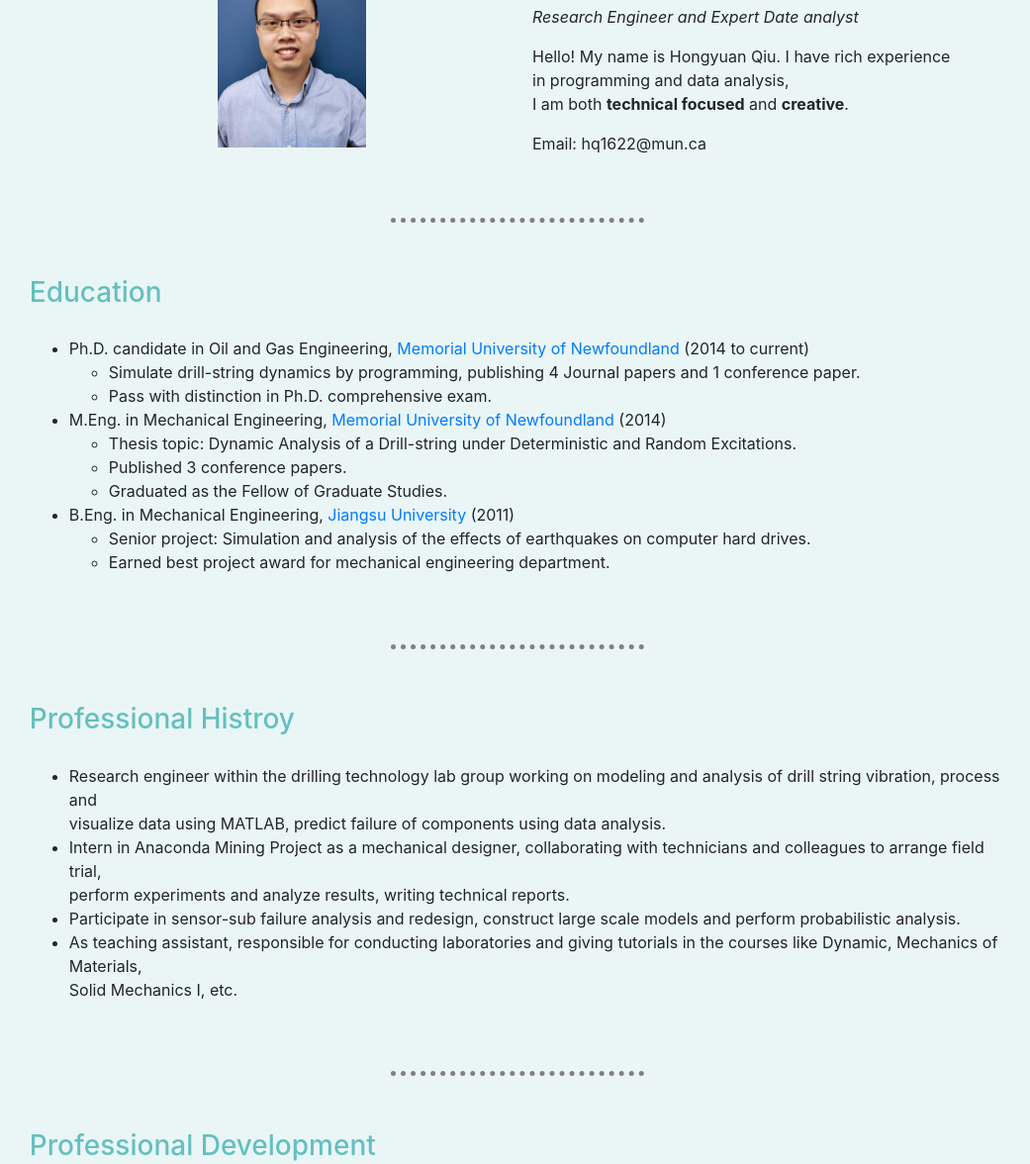
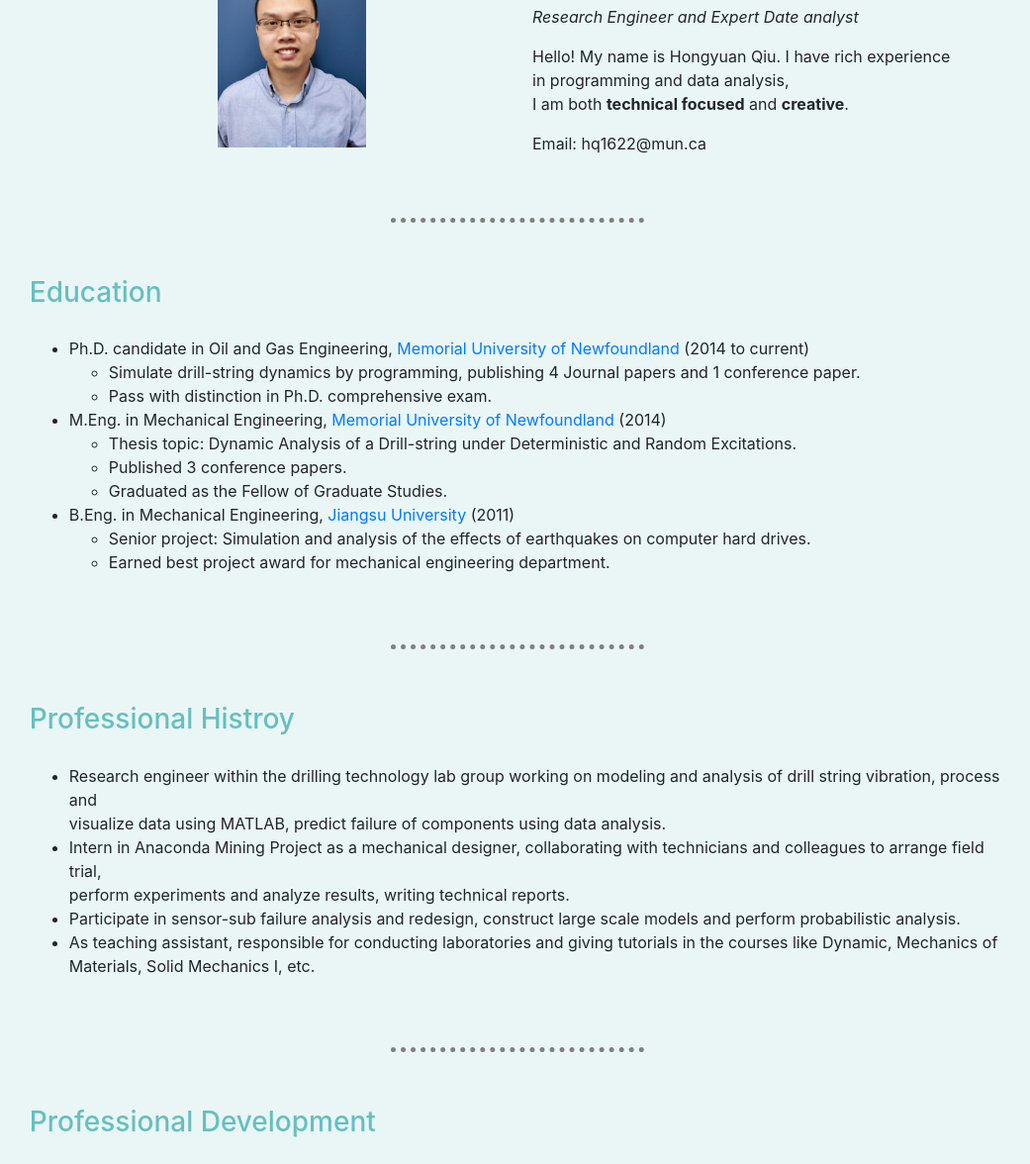
Before and after one commit to GreatTyrion/cv, a plain HTML site: page Online CV.html in a window 1280 px wide. Shown: the part 89-1265 px from the top of the page at 99% size, without its empty margins (117-1158 px from the left). Drawn offline with nearby package versions, Linux system fonts and the light colour scheme.

Commit message:
Update Online CV.html

```diff
--- a/Online CV.html
+++ b/Online CV.html
@@ -70,7 +70,7 @@
       <li>Intern in Anaconda Mining Project as a mechanical designer, collaborating with technicians and colleagues to arrange field trial, <br>
         perform experiments and analyze results, writing technical reports.</li>
       <li>Participate in sensor-sub failure analysis and redesign, construct large scale models and perform probabilistic analysis.</li>
-      <li>As teaching assistant, responsible for conducting laboratories and giving tutorials in the courses like Dynamic, Mechanics of Materials, <br>
+      <li>As teaching assistant, responsible for conducting laboratories and giving tutorials in the courses like Dynamic, Mechanics of Materials,
         Solid Mechanics I, etc.</li>
     </ul>
   </div>
```
